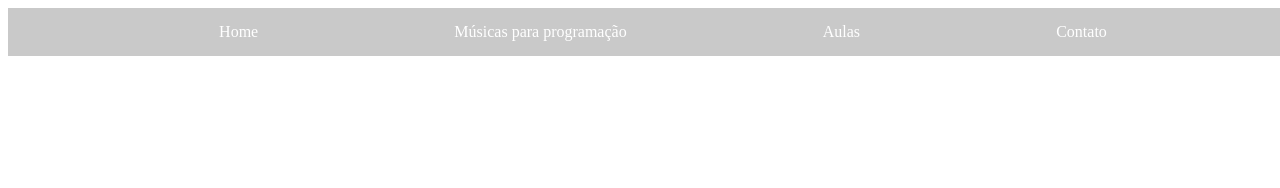
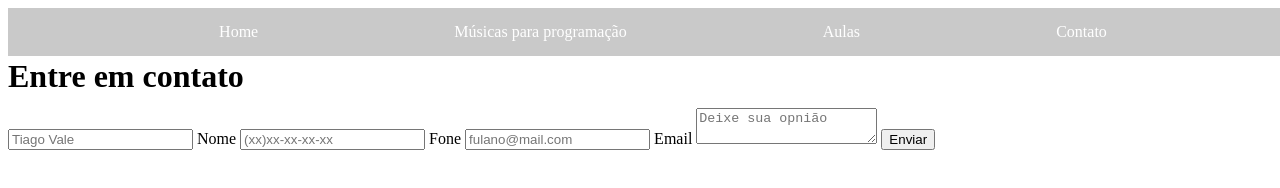
Before and after one commit to QuintansC/Universidade, a website: page src/contato.html in a window 1280 px wide. Drawn offline with Linux system fonts and the light colour scheme.

Commit message:
refactor: changes exercises

```diff
--- a/src/contato.html
+++ b/src/contato.html
@@ -4,7 +4,7 @@
   <meta charset="UTF-8">
   <meta http-equiv="X-UA-Compatible" content="IE=edge">
   <meta name="viewport" content="width=device-width, initial-scale=1.0">
-  <title>Document</title>
+  <title>Contato</title>
   <link rel="stylesheet" href="./css/style.css">
 </head>
 <body>
@@ -17,6 +17,24 @@
     </nav>
   </header>
 
-  <main></main>
+  <main>
+    <form name="meu_form">
+
+      <h1>Entre em contato</h1>
+
+      <input type="text" placeholder="Tiago Vale" required="required" name="nome" />
+      <label for="nome">Nome</label>
+
+      <input type="tel" placeholder="(xx)xx-xx-xx-xx" name="fone" />
+      <label for="fone">Fone</label>
+
+      <input type="email" id="emailid" placeholder="fulano@mail.com" name="email" />
+      <label for="email">Email</label>
+
+      <textarea placeholder="Deixe sua opnião"></textarea>
+
+      <input type="submit" class="enviar" onclick="Enviar();" value="Enviar" />
+    </form>
+  </main>
 </body>
 </html>
```
Also changed, not shown: src/aulas.html (+1 -1 lines), src/musicas.html (+4 -2 lines).
